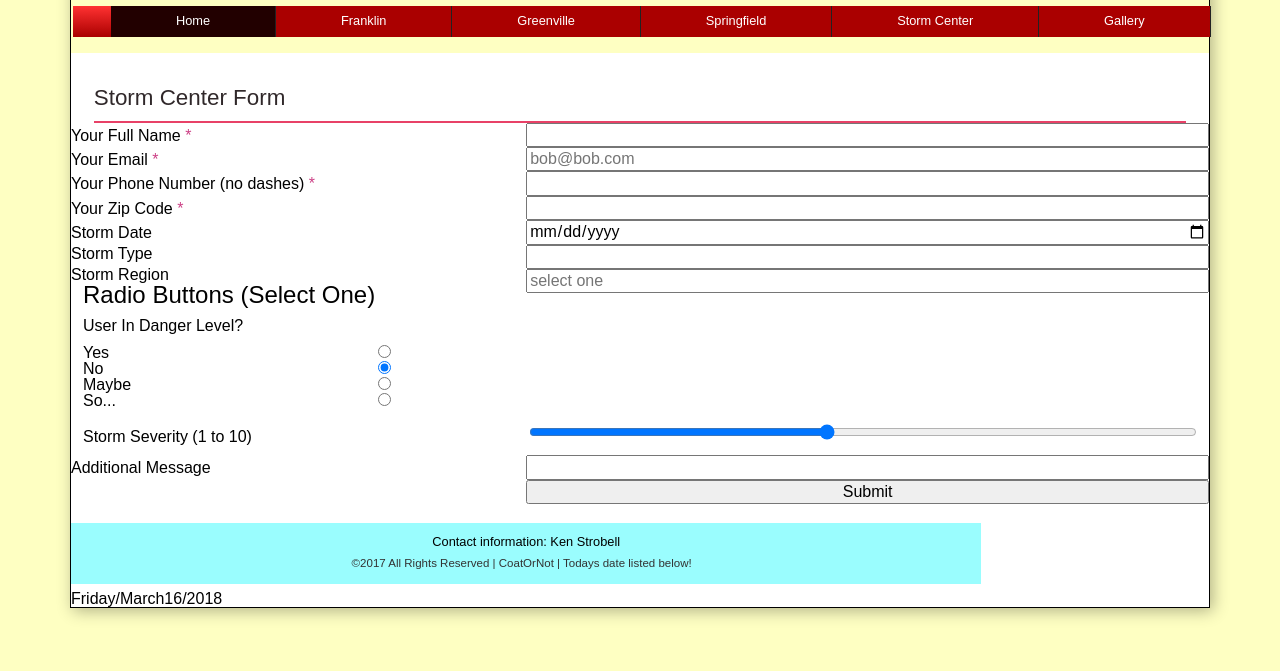
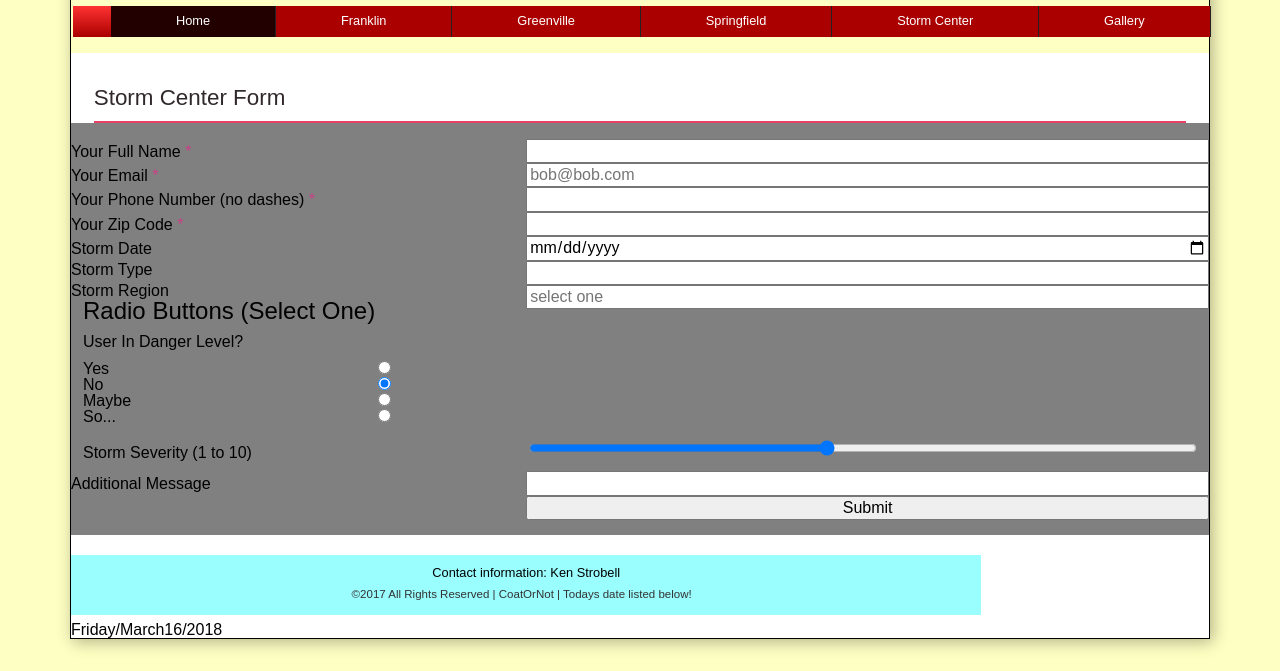
Before and after one commit to str17024/stormcenter, a plain HTML site: page index.html in a window 1280 px wide. Shown: the part 217-888 px from the top of the page. Before the commit the page ends 857 px from the top, so only its background shows below. Drawn offline with Linux system fonts and the light colour scheme.

Commit message:
Update main.css

```diff
--- a/main.css
+++ b/main.css
@@ -250,6 +250,13 @@ main article p.town-article, p.w-story {
     margin-bottom: 0;
 }
 
+form {
+    padding: 1em 0 4em 0;
+    background-color: gray;
+
+}
+
+
 
 footer {
     background-color: #9afdfe;
```
